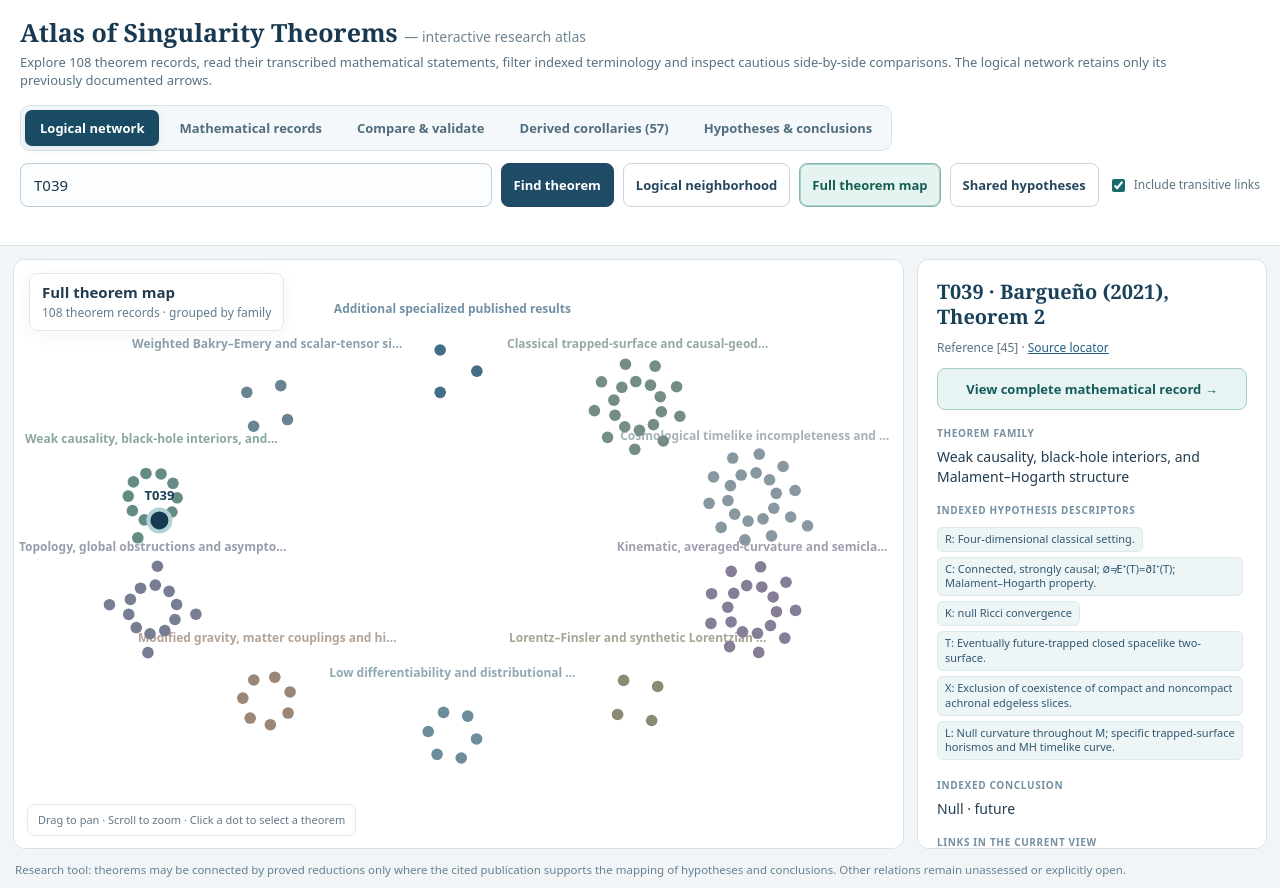
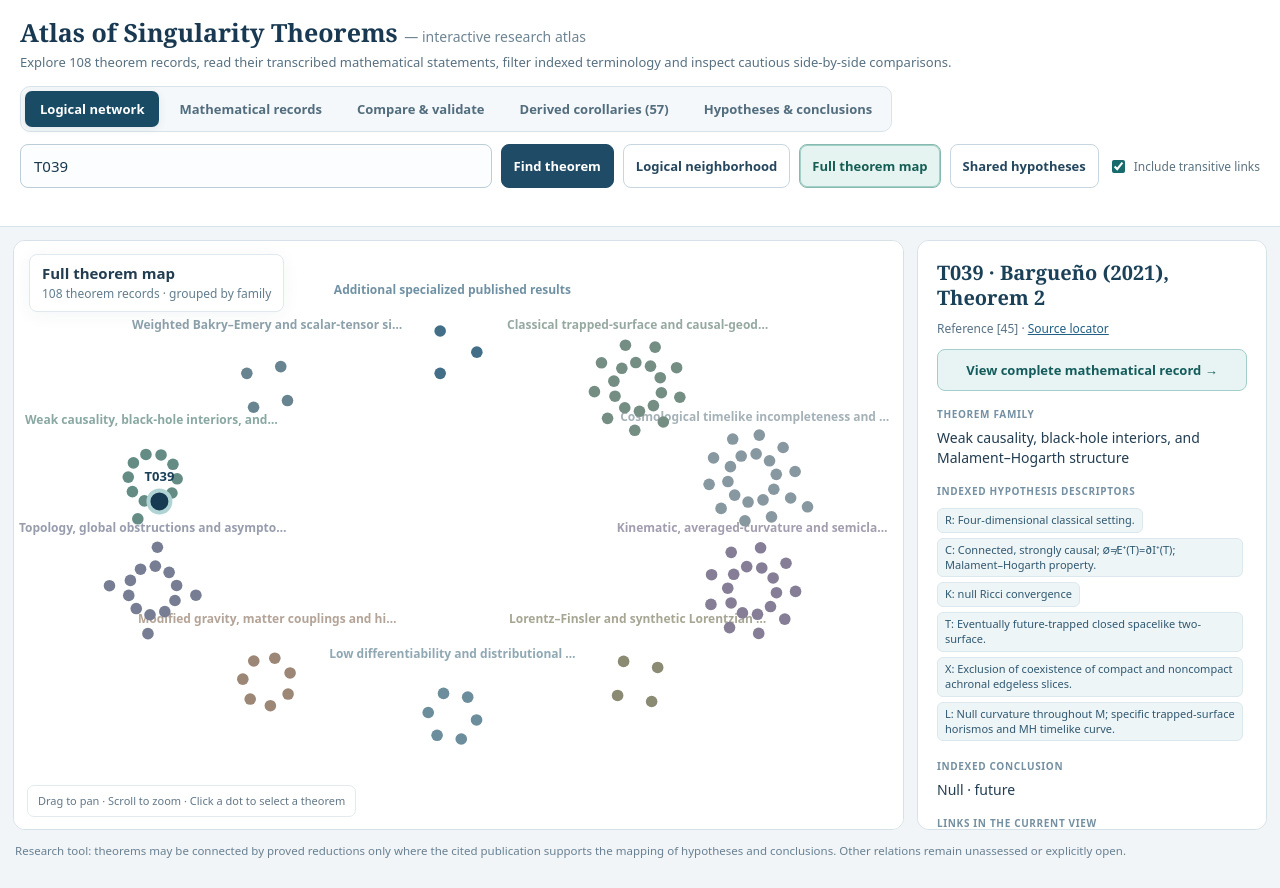
Before and after one commit to pedrobarguenoderetes/atlas-singularity, a plain HTML site: page index.html in a window 1280 px wide. Drawn offline with nearby package versions, Linux system fonts and the light colour scheme.

Commit message:
Remove outdated reference to arrows from atlas introduction

```diff
--- a/index.html
+++ b/index.html
@@ -160,7 +160,7 @@ window.atlasMathReady=new Promise(resolve=>{window.atlasMathLoaded=resolve;});
 <style>#drows .theorem-statement{font:inherit;line-height:1.55;overflow-wrap:break-word}#drows .theorem-statement p{margin:.65em 0;white-space:normal!important}#drows .theorem-statement strong{font-weight:650}#drows .theorem-statement mjx-container{max-width:100%}#drows details[open]{min-width:min(25rem,60vw)}</style></head><body>
 <header>
 <h1>Atlas of Singularity Theorems <span style="font:400 14px system-ui;color:#6e8492">— interactive research atlas</span></h1>
-<p class="lead">Explore 108 theorem records, read their transcribed mathematical statements, filter indexed terminology and inspect cautious side-by-side comparisons. The logical network retains only its previously documented arrows. </p>
+<p class="lead">Explore 108 theorem records, read their transcribed mathematical statements, filter indexed terminology and inspect cautious side-by-side comparisons. </p>
 <nav id="atlas-view-tabs" class="viewtabs" aria-label="Atlas sections">
  <button type="button" class="active" data-atlas-tab="network">Logical network</button>
  <button type="button" data-atlas-tab="records">Mathematical records</button>
```
